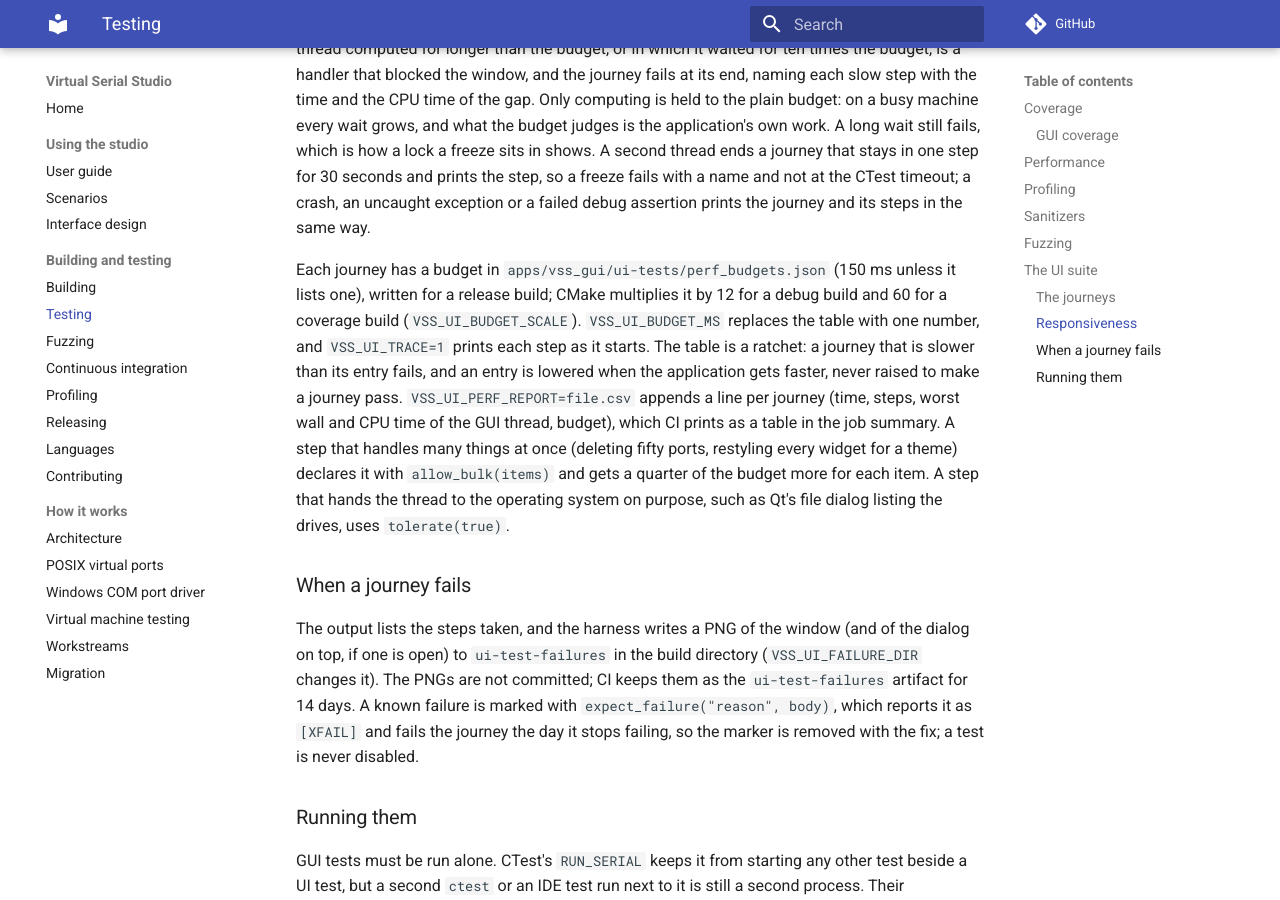
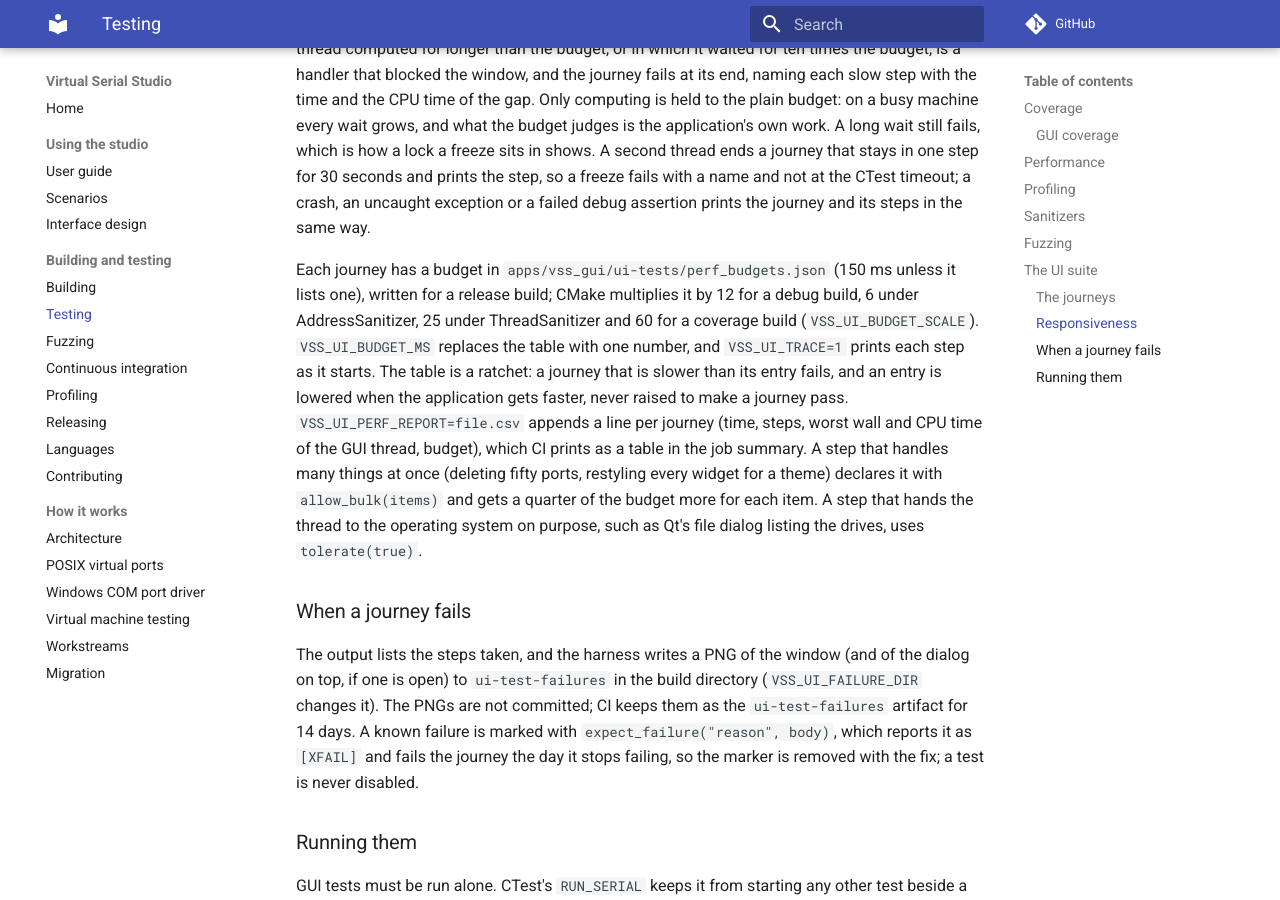
Before and after one commit to iainchesworth/virtual-serial-studio, an MkDocs documentation site: the page built from docs/testing.md, in a window 1280 px wide and 900 px high, scrolled down 6960 px. Built offline with MkDocs 1.6.1 and Material for MkDocs 9.7.7, drawn with Linux system fonts in a browser that asks for light colours; comment, search, counter and statistics services are not loaded.

Commit message:
Scale the UI budgets for the sanitizer builds
The sanitizer presets build RelWithDebInfo, which the budget scale took for a release build. Give them their own factors: 6 for AddressSanitizer and 25 for ThreadSanitizer.

Signed-off-by: Iain Chesworth <iain.chesworth@gmail.com>

```diff
--- a/docs/testing.md
+++ b/docs/testing.md
@@ -262,7 +262,8 @@ assertion prints the journey and its steps in the same way.
 
 Each journey has a budget in `apps/vss_gui/ui-tests/perf_budgets.json`
 (150 ms unless it lists one), written for a release build; CMake multiplies it
-by 12 for a debug build and 60 for a coverage build (`VSS_UI_BUDGET_SCALE`).
+by 12 for a debug build, 6 under AddressSanitizer, 25 under ThreadSanitizer
+and 60 for a coverage build (`VSS_UI_BUDGET_SCALE`).
 `VSS_UI_BUDGET_MS` replaces the table with one number, and `VSS_UI_TRACE=1`
 prints each step as it starts. The table is a ratchet: a journey that is
 slower than its entry fails, and an entry is lowered when the application gets
```
Also changed, not shown: 1 other file.
